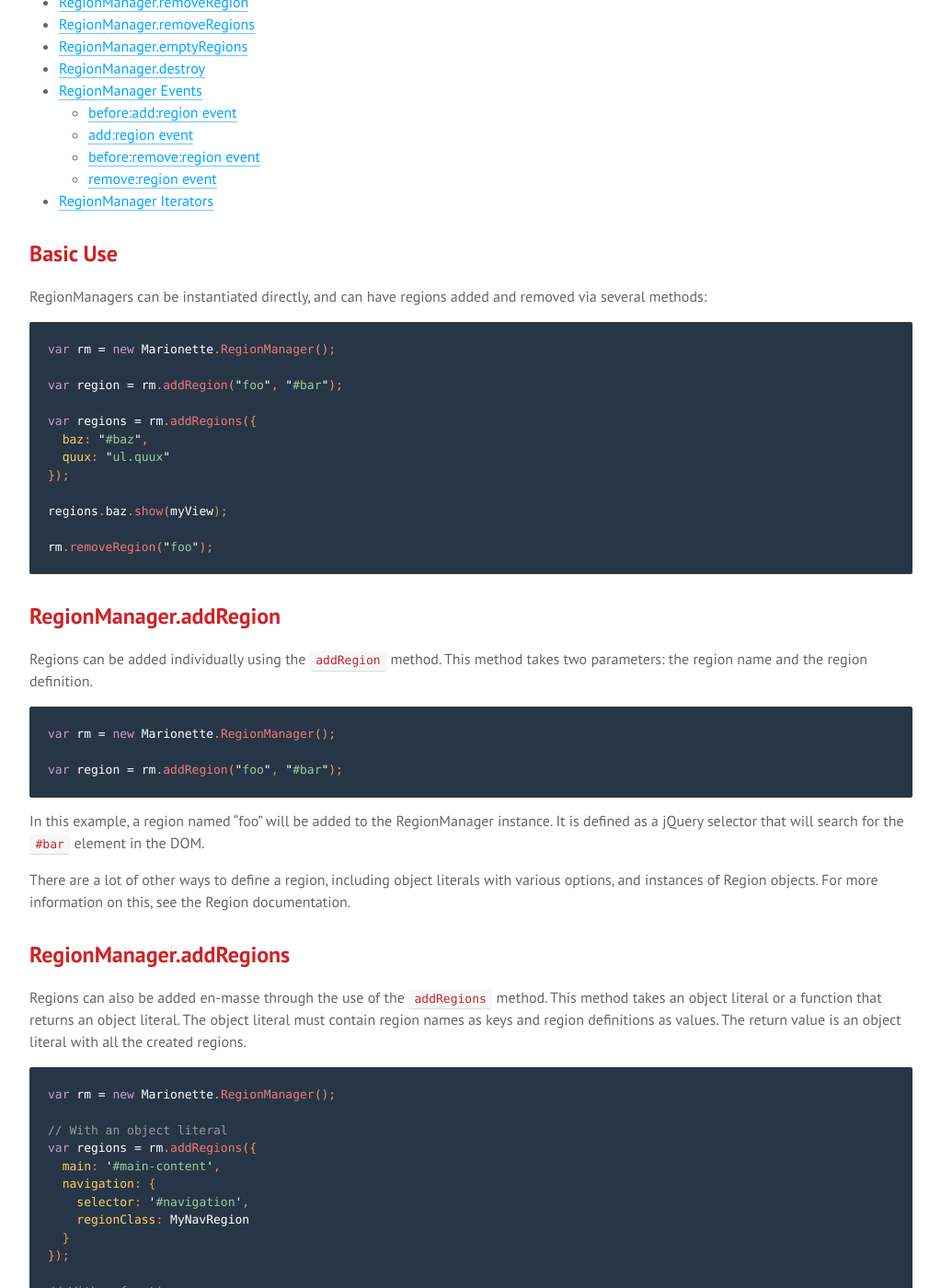
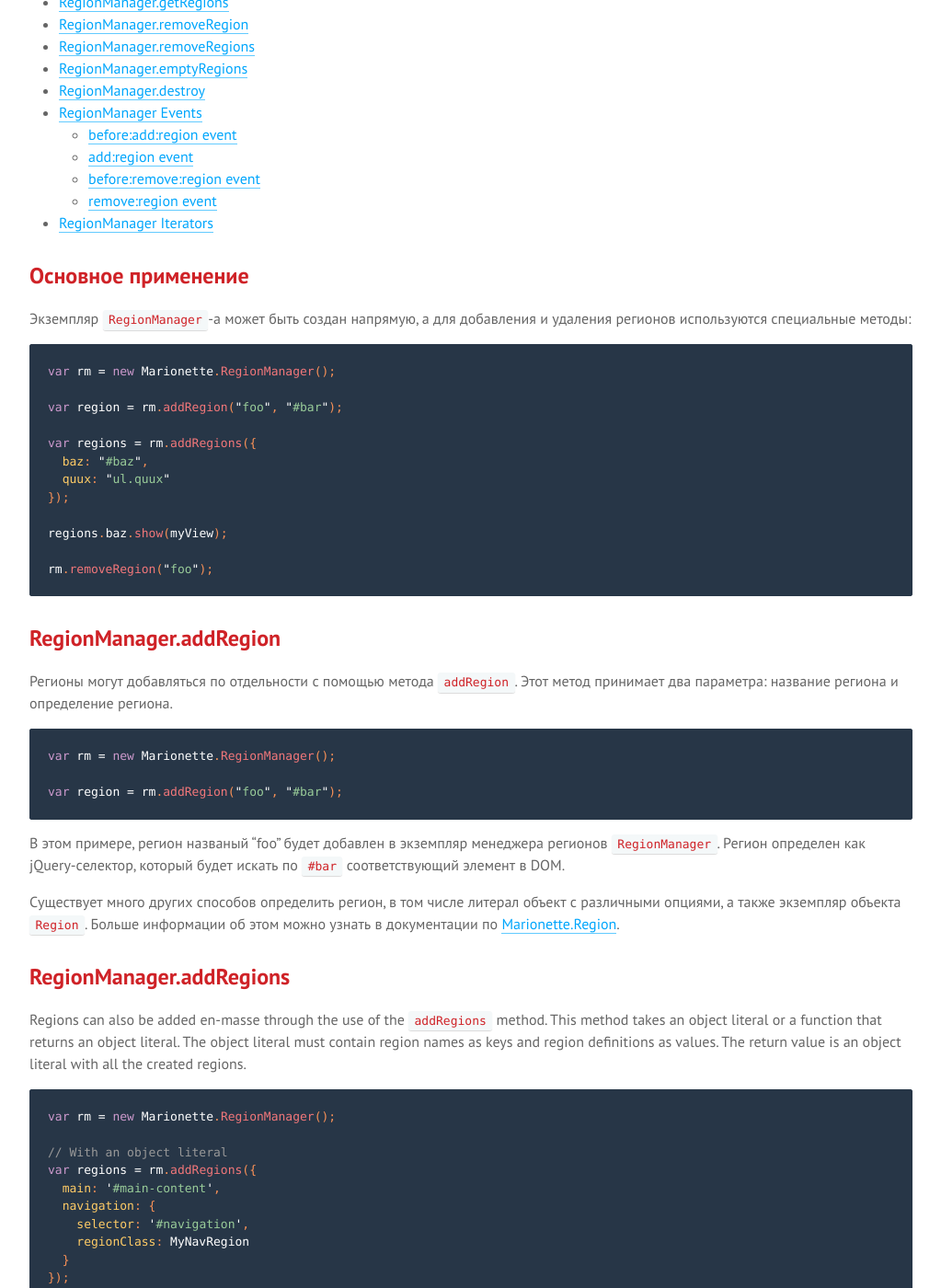
Before and after one commit to sadcitizen/marionettejs.ru, a Jekyll site: the page built from _posts/2014-05-20-regionmanager.md, in a window 1280 px wide and 1400 px high, scrolled down 767 px. Shown: the whole window at 92% size, without its empty margins (128-1151 px from the left). Built offline with Jekyll 4.4.1, drawn with Linux system fonts in a browser that asks for light colours; some web fonts are replaced; Markdown is read by kramdown in place of the engine named in the settings; some of the changed text lies outside the part shown.

Commit message:
start translate ru/RegionManager
translate `Basic Use`
translate `RegionManager.addRegion`

````diff
--- a/_includes/translation/ru/marionette.regionmanager.md
+++ b/_includes/translation/ru/marionette.regionmanager.md
@@ -1,15 +1,13 @@
-Region managers provide a consistent way to manage
-a number of Marionette.Region objects within an
-application. The RegionManager is intended to be
-used by other objects, to facilitate the addition,
-storage, retrieval, and removal of regions from
-that object. For examples of how it can be used,
-see the [Marionette.Application](../application/) and [Marionette.LayoutView](../layoutview/)
-objects.
+Менеджеры регионов предоставляют согласованный способ управления
+несколькими объектами `Marionette.Region` в приложении.
+`RegionManager` предназначен для использования в других объектах,
+он облегчает добавление, хранение, поиск и удаление регионов из этих объектов.
+Для примера того, как менеджер регионов может быть использован, можно посмотреть реализацию
+объектов [Marionette.Application](../application/) и [Marionette.LayoutView](../layoutview/).
 
-## Documentation Index
+## Содержание
 
-* [Basic Use](#basic-use)
+* [Основное применение](#basic-use)
 * [RegionManager.addRegion](#regionmanageraddregion)
 * [RegionManager.addRegions](#regionmanageraddregions)
   * [addRegions default options](#addregions-default-options)
@@ -26,10 +24,10 @@
   * [remove:region event](#removeregion-event)
 * [RegionManager Iterators](#regionmanager-iterators)
 
-## Basic Use
+## Основное применение
 
-RegionManagers can be instantiated directly, and can
-have regions added and removed via several methods:
+Экземпляр `RegionManager`-а может быть создан напрямую, а для добавления
+и удаления регионов используются специальные методы:
 
 ```js
 var rm = new Marionette.RegionManager();
@@ -48,9 +46,8 @@
 
 ## RegionManager.addRegion
 
-Regions can be added individually using the `addRegion`
-method. This method takes two parameters: the region name
-and the region definition.
+Регионы могут добавляться по отдельности с помощью метода `addRegion`.
+Этот метод принимает два параметра: название региона и определение региона.
 
 ```js
 var rm = new Marionette.RegionManager();
@@ -58,15 +55,12 @@
 var region = rm.addRegion("foo", "#bar");
 ```
 
-In this example, a region named "foo" will be added
-to the RegionManager instance. It is defined as a
-jQuery selector that will search for the `#bar`
-element in the DOM.
+В этом примере, регион названый "foo" будет добавлен в экземпляр менеджера регионов `RegionManager`.
+Регион определен как jQuery-cелектор, который будет искать по `#bar` соответствующий элемент в DOM.
 
-There are a lot of other ways to define a region,
-including object literals with various options, and
-instances of Region objects. For more information
-on this, see the Region documentation.
+Существует много других способов определить регион, в том числе
+литерал объект с различными опциями, а также экземпляр объекта `Region`.
+Больше информации об этом можно узнать в документации по [Marionette.Region](../region/).
 
 ## RegionManager.addRegions
 
````
